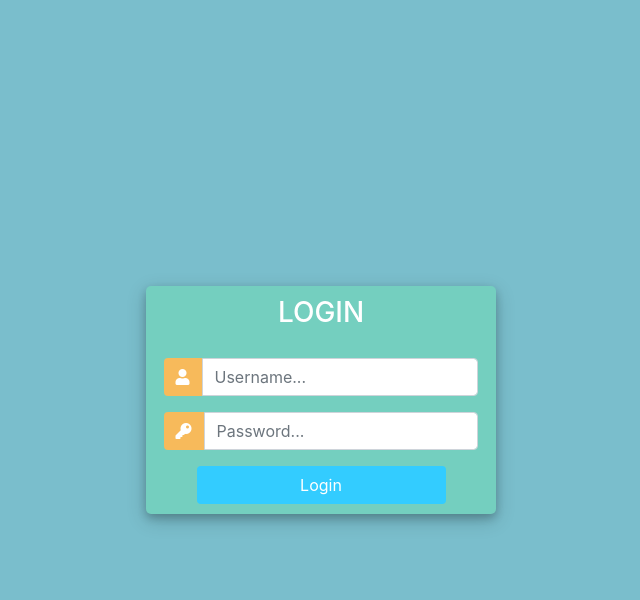
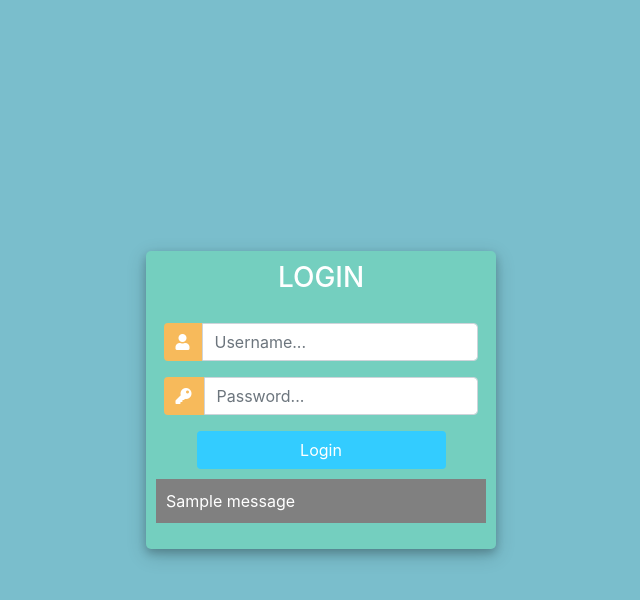
Before and after one commit to HusainSuksar/photo_library, a Django app: page /login/ in a window 1280 px wide. Shown: the top 600 px of the page, without its empty margins (319-959 px from the left). Run offline with Django 4.2, Linux system fonts and the light colour scheme; one stand-in notice (Sample message) is shown; some libraries are stand-ins or nearby versions.

Commit message:
Update login.html

```diff
--- a/pictures/templates/pictures/login.html
+++ b/pictures/templates/pictures/login.html
@@ -106,7 +106,10 @@
 					</form>
 
 				</div>
+		{% for message in messages  %}
+                        <p id='messages'>{{message}}</p>
 
+                        {% endfor %}
 
 				</div>
 			</div>
```
